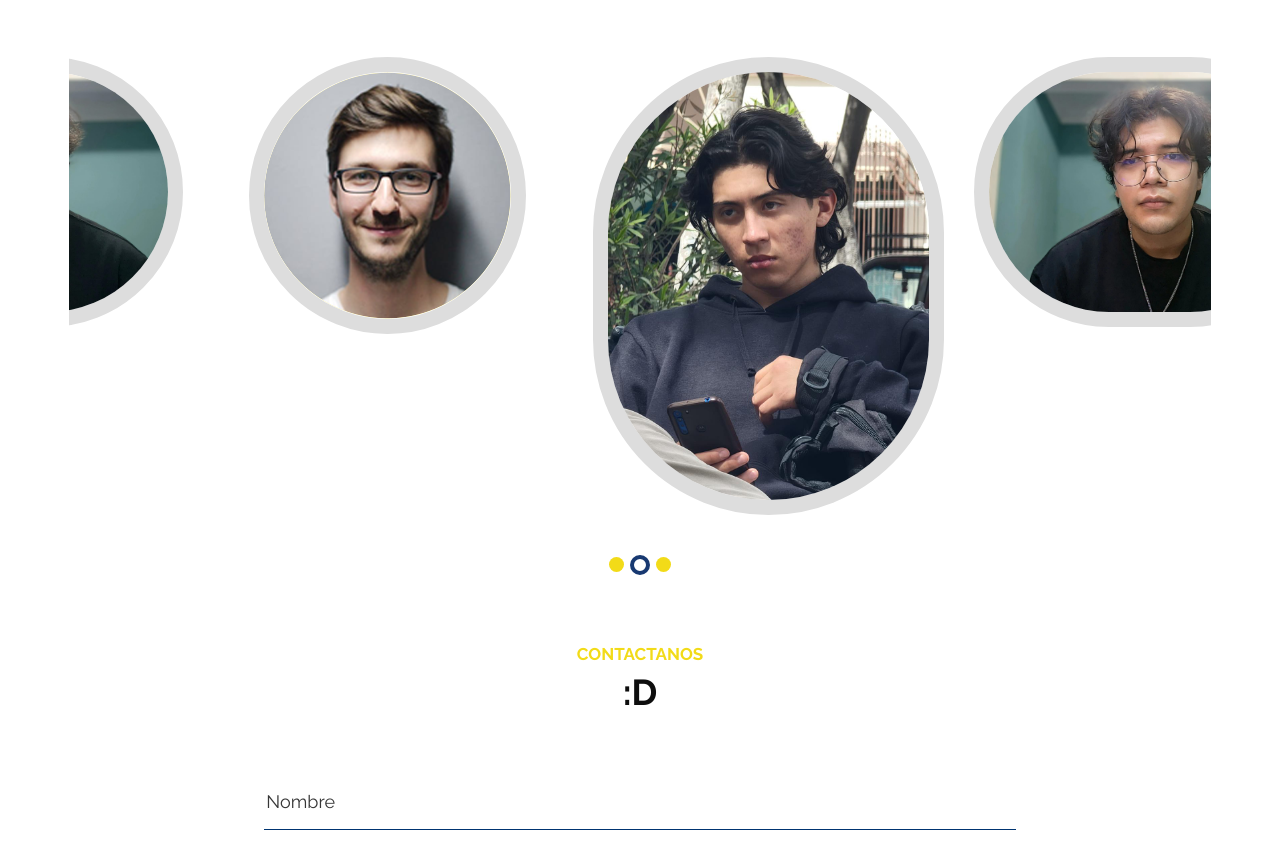
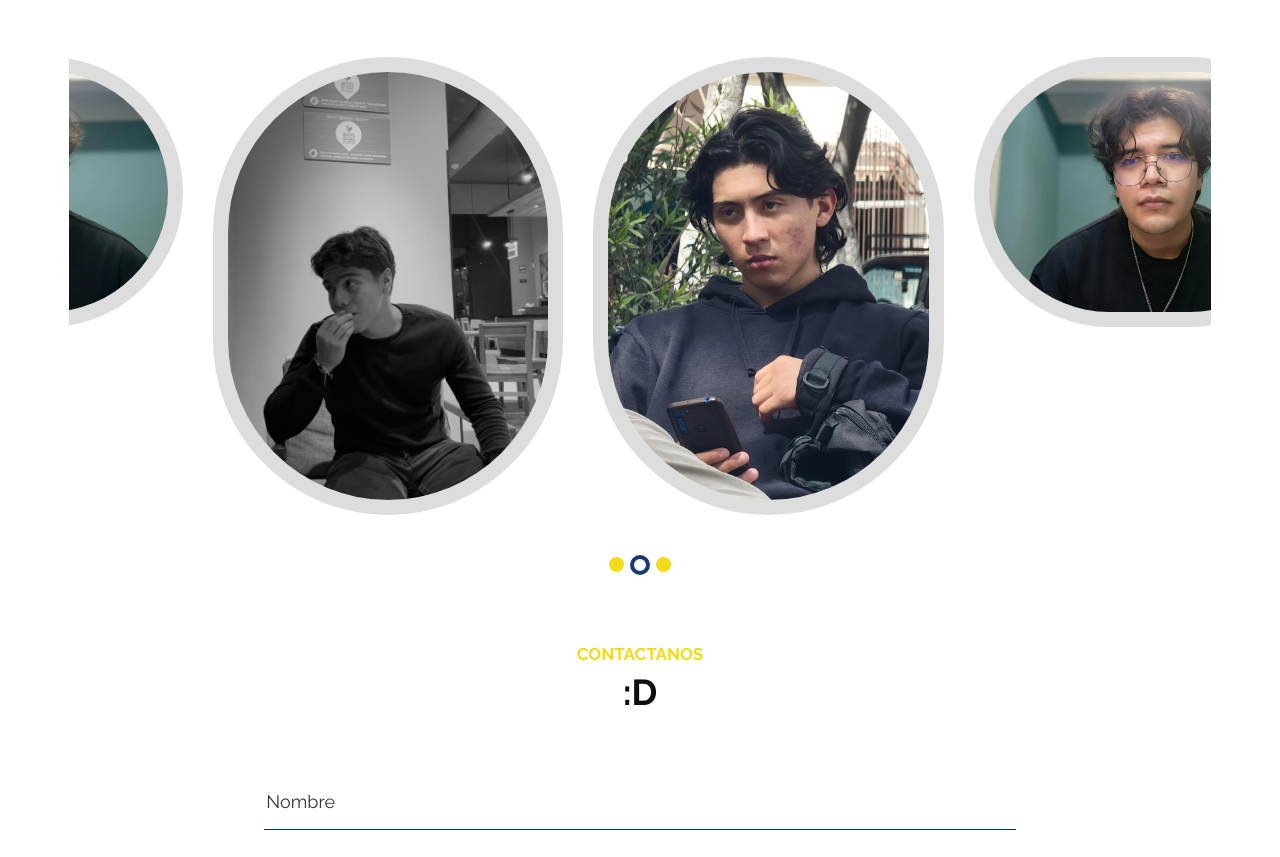
Before and after one commit to PabIoTorrecillas/Pagina-IS, a plain HTML site: page index.html in a window 1280 px wide. Shown: the part 2903-3760 px from the top of the page. Drawn offline with nearby package versions, Linux system fonts and the light colour scheme.

Commit message:
Se añadio foto Mariano.jpg

```diff
--- a/index.html
+++ b/index.html
@@ -252,7 +252,7 @@
                                  </div>
                                  <div class="col-md-4 col-sm-6">
                                     <div id="ho_bg"  class="team_img">
-                                       <img src="images/team2.png" alt="#"/>
+                                       <img src="images/Mariano.jpg" alt="#"/>
                                        <div class="ho_socal">
                                           <ul class="social_icont">
                                              <li> <a href="#"><i class="fa fa-facebook-f"></i></a></li>
@@ -299,7 +299,7 @@
                                  </div>
                                  <div class="col-md-4 col-sm-6">
                                     <div id="ho_bg"  class="team_img">
-                                       <img src="images/team2.png" alt="#"/>
+                                       <img src="images/Mariano.jpg" alt="#"/>
                                        <div class="ho_socal">
                                           <ul class="social_icont">
                                              <li> <a href="#"><i class="fa fa-facebook-f"></i></a></li>
@@ -346,7 +346,7 @@
                                  </div>
                                  <div class="col-md-4 col-sm-6 d_none1">
                                     <div id="ho_bg"  class="team_img ">
-                                       <img src="images/team2.png" alt="#"/>
+                                       <img src="images/Mariano.jpg" alt="#"/>
                                        <div class="ho_socal">
                                           <ul class="social_icont">
                                              <li> <a href="#"><i class="fa fa-facebook-f"></i></a></li>
```
Also changed, not shown: team.html (+3 -3 lines), images/Mariano.jpg (added).
